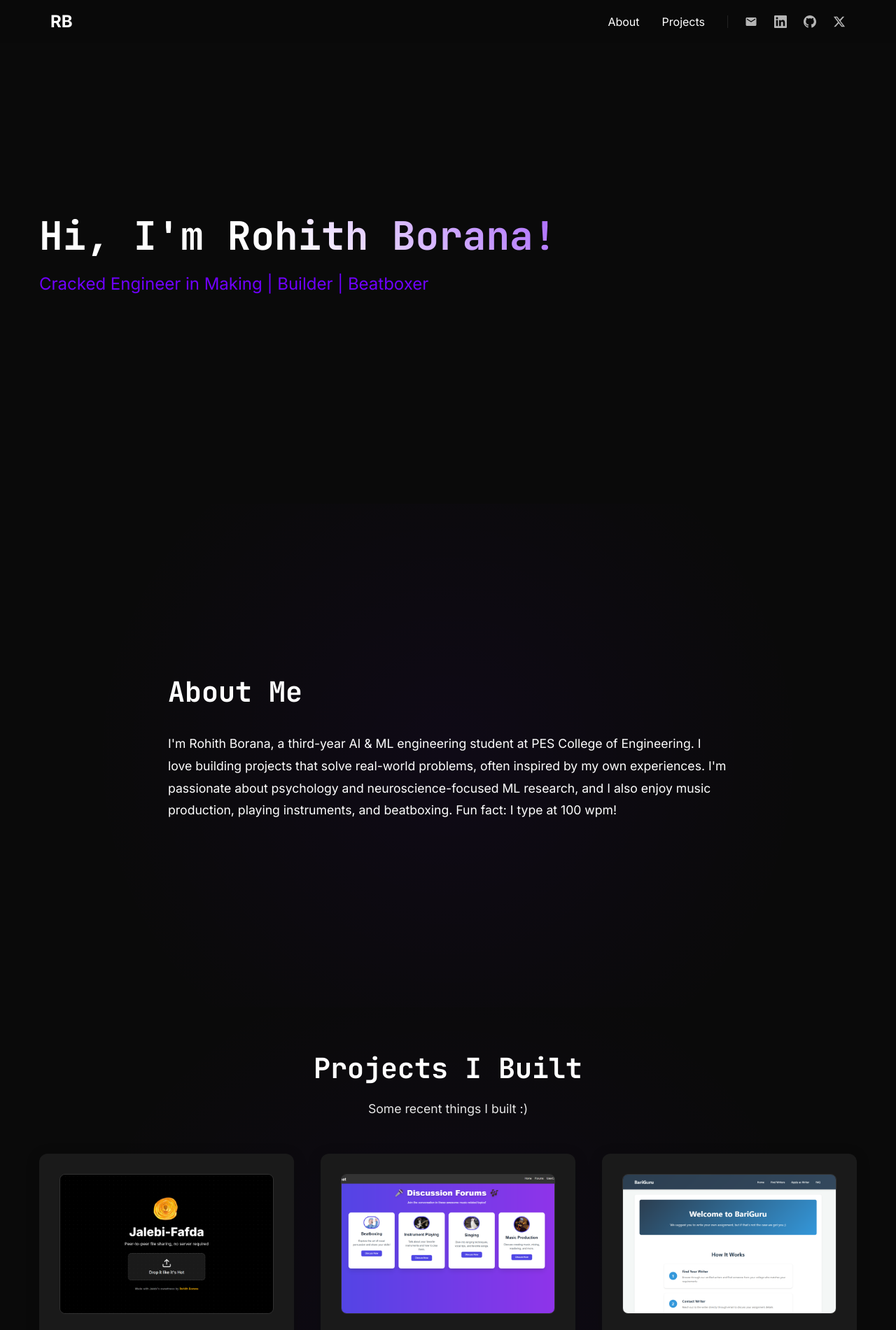
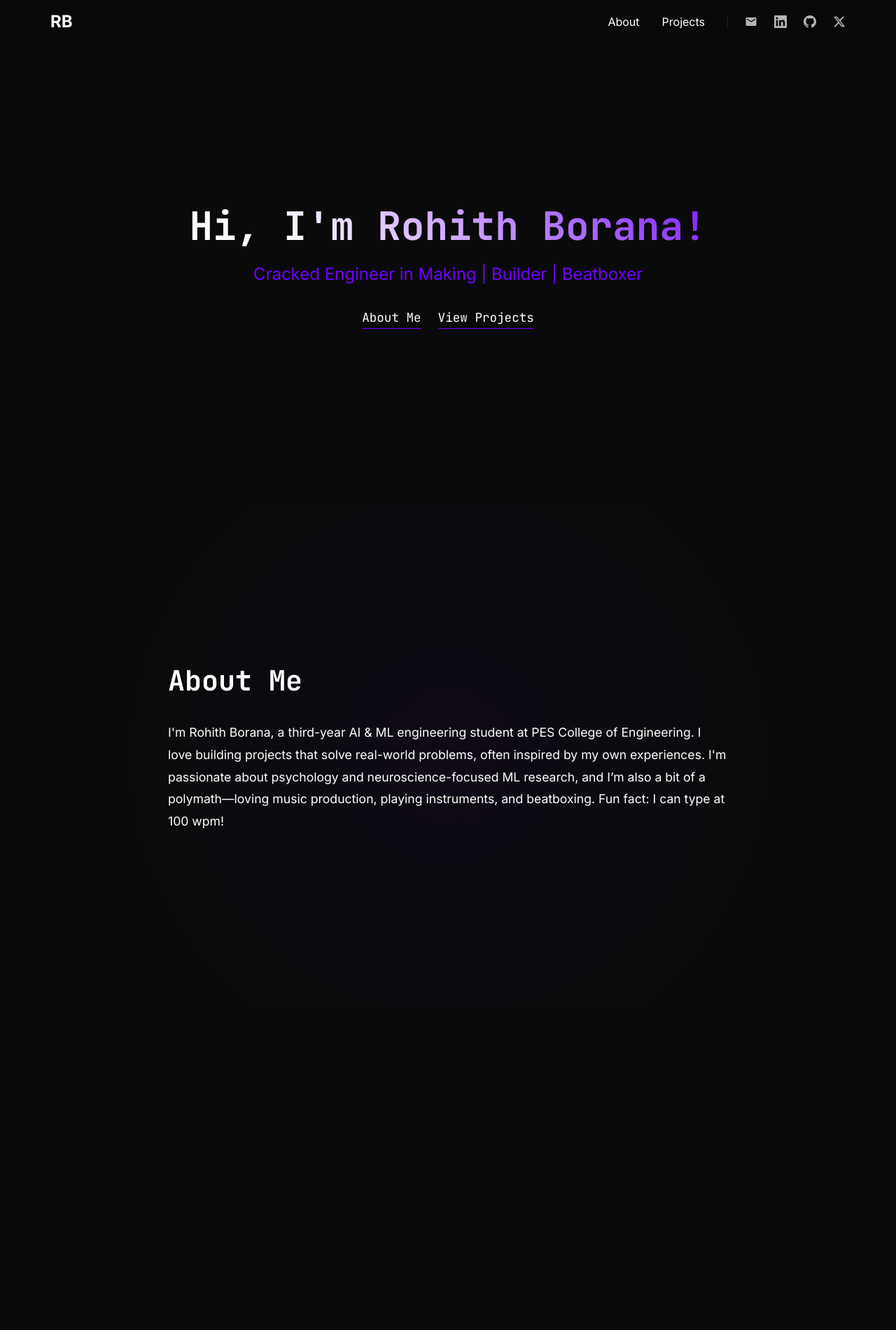
Before and after one commit to therohithborana/portfolio, a Next.js app: page / in a window 1280 px wide. Shown: the top 1901 px of the page at 70% size. After the commit the page ends 1440 px from the top, so only its background shows below. Built offline with nearby package versions, Linux system fonts and the light colour scheme.

Commit message:
seperate projects page

```diff
--- a/app/page.js
+++ b/app/page.js
@@ -1,9 +1,8 @@
 'use client'
 
-import Navbar from '@/components/Navbar.js'
-import Hero from '@/components/Hero.js'
-import About from '@/components/About.js'
-import Projects from '@/components/Projects.js'
+import Navbar from '@/components/Navbar'
+import Hero from '@/components/Hero'
+import About from '@/components/About'
 
 export default function Home() {
   return (
@@ -11,7 +10,6 @@
       <Navbar />
       <Hero />
       <About />
-      <Projects />
     </main>
   )
 }
--- a/components/About.js
+++ b/components/About.js
@@ -43,7 +43,7 @@
           marginBottom: '1.5rem',
           maxWidth: '800px'
         }}>
-          I'm Rohith Borana, a third-year AI & ML engineering student at PES College of Engineering. I love building projects that solve real-world problems, often inspired by my own experiences. I'm passionate about psychology and neuroscience-focused ML research, and I also enjoy music production, playing instruments, and beatboxing. Fun fact: I type at 100 wpm!
+          I'm Rohith Borana, a third-year AI & ML engineering student at PES College of Engineering. I love building projects that solve real-world problems, often inspired by my own experiences. I'm passionate about psychology and neuroscience-focused ML research, and I’m also a bit of a polymath—loving music production, playing instruments, and beatboxing. Fun fact: I can type at 100 wpm!
         </p>
       </div>
     </section>
--- a/components/Hero.js
+++ b/components/Hero.js
@@ -1,5 +1,6 @@
 'use client'
 import { useEffect, useState } from 'react'
+import Link from 'next/link'
 
 const Hero = () => {
   const [displayText, setDisplayText] = useState('')
@@ -21,13 +22,16 @@
       display: 'flex',
       alignItems: 'center',
       paddingTop: '60px',
-      paddingBottom: '20px'
+      paddingBottom: '20px',
+      flexDirection: 'column',
+      justifyContent: 'center'
     }}>
       <div style={{
         maxWidth: '1200px',
         margin: '0 auto',
         padding: '0 1rem',
-        width: '100%'
+        width: '100%',
+        textAlign: 'center'
       }}>
         <h1 style={{
           fontSize: 'clamp(2rem, 5vw, 3.5rem)',
@@ -47,6 +51,33 @@
         }}>
           Cracked Engineer in Making | Builder | Beatboxer
         </p>
+
+        {/* Add mobile navigation */}
+        <div style={{
+          display: 'flex',
+          gap: '1.5rem',
+          justifyContent: 'center',
+          marginTop: '2rem',
+          fontFamily: 'var(--font-jetbrains)',
+          fontSize: '1.1rem'
+        }}>
+          <Link href="#about" style={{
+            color: 'var(--text)',
+            textDecoration: 'none',
+            borderBottom: '1px solid var(--accent)',
+            paddingBottom: '0.25rem'
+          }}>
+            About Me
+          </Link>
+          <Link href="/projects" style={{
+            color: 'var(--text)',
+            textDecoration: 'none',
+            borderBottom: '1px solid var(--accent)',
+            paddingBottom: '0.25rem'
+          }}>
+            View Projects
+          </Link>
+        </div>
       </div>
     </section>
   )
--- a/components/Navbar.js
+++ b/components/Navbar.js
@@ -92,8 +92,8 @@
         }}>
           {!isMobile && (
             <>
-              <Link href="#about" style={{ color: '#fff', textDecoration: 'none', fontSize: '1rem' }}>About</Link>
-              <Link href="#projects" style={{ color: '#fff', textDecoration: 'none', fontSize: '1rem' }}>Projects</Link>
+              <Link href="/#about" style={{ color: '#fff', textDecoration: 'none', fontSize: '1rem' }}>About</Link>
+              <Link href="/projects" style={{ color: '#fff', textDecoration: 'none', fontSize: '1rem' }}>Projects</Link>
             </>
           )}
           <div style={{
--- a/components/Projects.js
+++ b/components/Projects.js
@@ -1,5 +1,17 @@
 'use client'
 import { useState, useEffect, useRef } from 'react'
+
+const GitHubIcon = () => (
+  <svg xmlns="http://www.w3.org/2000/svg" width="24" height="24" viewBox="0 0 24 24" fill="currentColor">
+    <path d="M12 0c-6.626 0-12 5.373-12 12 0 5.302 3.438 9.8 8.207 11.387.599.111.793-.261.793-.577v-2.234c-3.338.726-4.033-1.416-4.033-1.416-.546-1.387-1.333-1.756-1.333-1.756-1.089-.745.083-.729.083-.729 1.205.084 1.839 1.237 1.839 1.237 1.07 1.834 2.807 1.304 3.492.997.107-.775.418-1.305.762-1.604-2.665-.305-5.467-1.334-5.467-5.931 0-1.311.469-2.381 1.236-3.221-.124-.303-.535-1.524.117-3.176 0 0 1.008-.322 3.301 1.23.957-.266 1.983-.399 3.003-.404 1.02.005 2.047.138 3.006.404 2.291-1.552 3.297-1.23 3.297-1.23.653 1.653.242 2.874.118 3.176.77.84 1.235 1.911 1.235 3.221 0 4.609-2.807 5.624-5.479 5.921.43.372.823 1.102.823 2.222v3.293c0 .319.192.694.801.576 4.765-1.589 8.199-6.086 8.199-11.386 0-6.627-5.373-12-12-12z"/>
+  </svg>
+);
+
+const LiveIcon = () => (
+  <svg xmlns="http://www.w3.org/2000/svg" width="24" height="24" viewBox="0 0 24 24" fill="currentColor">
+    <path d="M10 6v2H5v11h11v-5h2v6a1 1 0 0 1-1 1H4a1 1 0 0 1-1-1V7a1 1 0 0 1 1-1h6zm11-3v8h-2V6.413l-7.793 7.794-1.414-1.414L17.585 5H13V3h8z"/>
+  </svg>
+);
 
 const Projects = () => {
   const [isMobile, setIsMobile] = useState(false)
@@ -48,6 +60,13 @@
   }, [isMobile])
 
   const projects = [
+    {
+      title: "OneStep",
+      description: "A goal-tracking web app that helps you build consistency with daily progress tracking, heatmap visualizations, and detailed statistics. Stay motivated and achieve your goals!",
+      tech: ["Next.js", "React", "Tailwind CSS", "MongoDB", "Clerk"],
+      link: "https://onestep-azure.vercel.app/",
+      github: "https://github.com/therohithborana/onestep"
+    },
     {
       title: "File.Jalebi",
       description: "Jalebi-Fafda is a peer-to-peer file sharing application that operates without the need for a central server. Leveraging WebRTC technology, it enables users to share files directly between browsers, ensuring efficient and secure transfers.",
@@ -152,27 +171,6 @@
                 opacity: visibleProjects.has(index) ? 1 : isMobile ? 0.7 : 1
               }}
             >
-              <div style={{
-                width: '100%',
-                height: 'clamp(150px, 30vw, 200px)',
-                position: 'relative',
-                borderRadius: '8px',
-                overflow: 'hidden',
-                border: '1px solid rgba(255, 255, 255, 0.1)'
-              }}>
-                <img
-                  src={project.image}
-                  alt={project.title}
-                  style={{
-                    width: '100%',
-                    height: '100%',
-                    objectFit: 'cover',
-                    transition: 'transform 0.3s ease',
-                    transform: hoveredProject === index ? 'scale(1.05)' : 'scale(1)'
-                  }}
-                />
-              </div>
-
               <h3 style={{
                 fontSize: 'clamp(1.25rem, 3vw, 1.5rem)',
                 color: hoveredProject === index ? 'var(--accent)' : 'var(--text)',
@@ -238,10 +236,15 @@
                     transform: (hoveredProject === index || visibleProjects.has(index)) ? 'translateY(-2px)' : 'translateY(0)',
                     boxShadow: (hoveredProject === index || visibleProjects.has(index))
                       ? '0 5px 15px rgba(112, 0, 255, 0.2)'
-                      : 'none'
+                      : 'none',
+                    display: 'flex',
+                    alignItems: 'center',
+                    justifyContent: 'center',
+                    gap: '0.5rem'
                   }}
                 >
-                  Live Demo
+                  <LiveIcon />
+                  Live
                 </a>
                 <a
                   href={project.github}
@@ -260,10 +263,15 @@
                     borderColor: (hoveredProject === index || visibleProjects.has(index)) ? 'var(--accent)' : 'rgba(255, 255, 255, 0.1)',
                     transition: 'all 0.5s ease',
                     fontWeight: '500',
-                    opacity: visibleProjects.has(index) ? 1 : isMobile ? 0.7 : 1
+                    opacity: visibleProjects.has(index) ? 1 : isMobile ? 0.7 : 1,
+                    display: 'flex',
+                    alignItems: 'center',
+                    justifyContent: 'center',
+                    gap: '0.5rem'
                   }}
                 >
-                  View Code
+                  <GitHubIcon />
+                  Code
                 </a>
               </div>
             </div>
```
Also changed, not shown: app/projects/page.js (added, +12 -0 lines).
